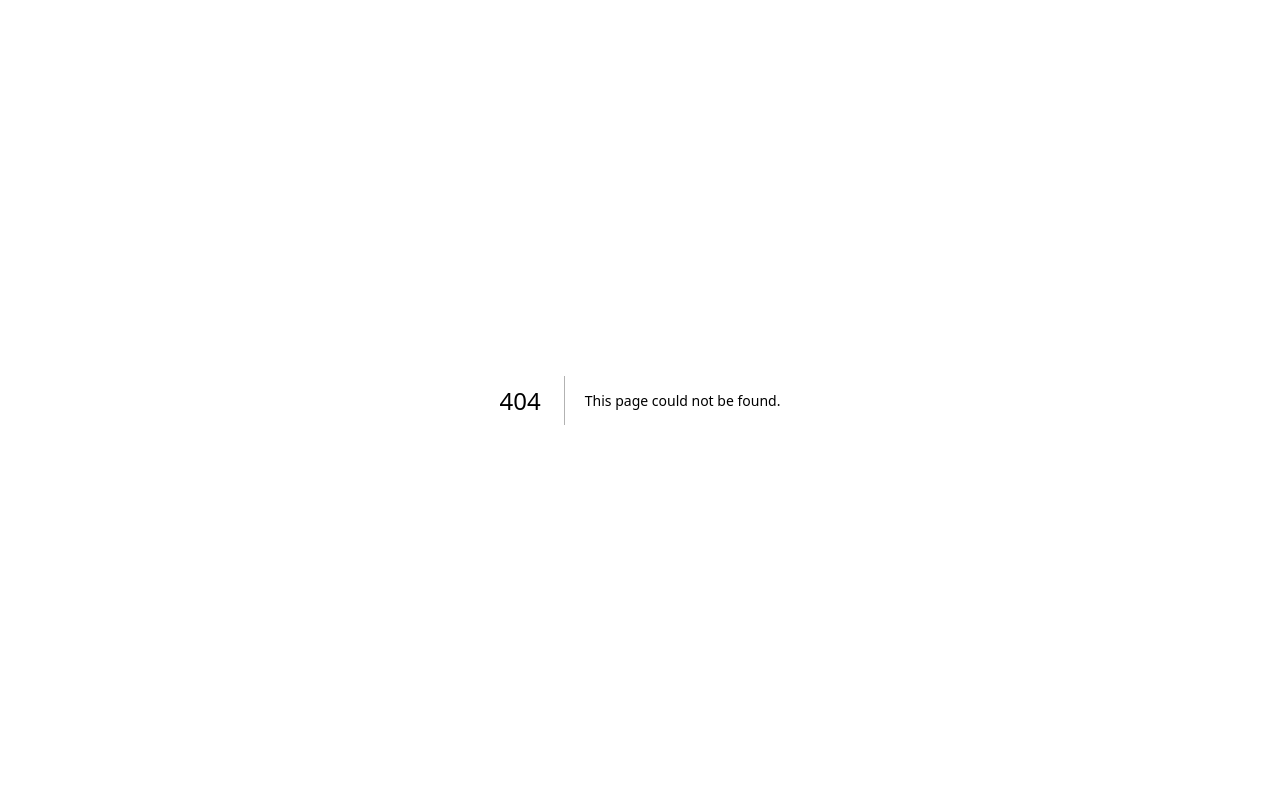
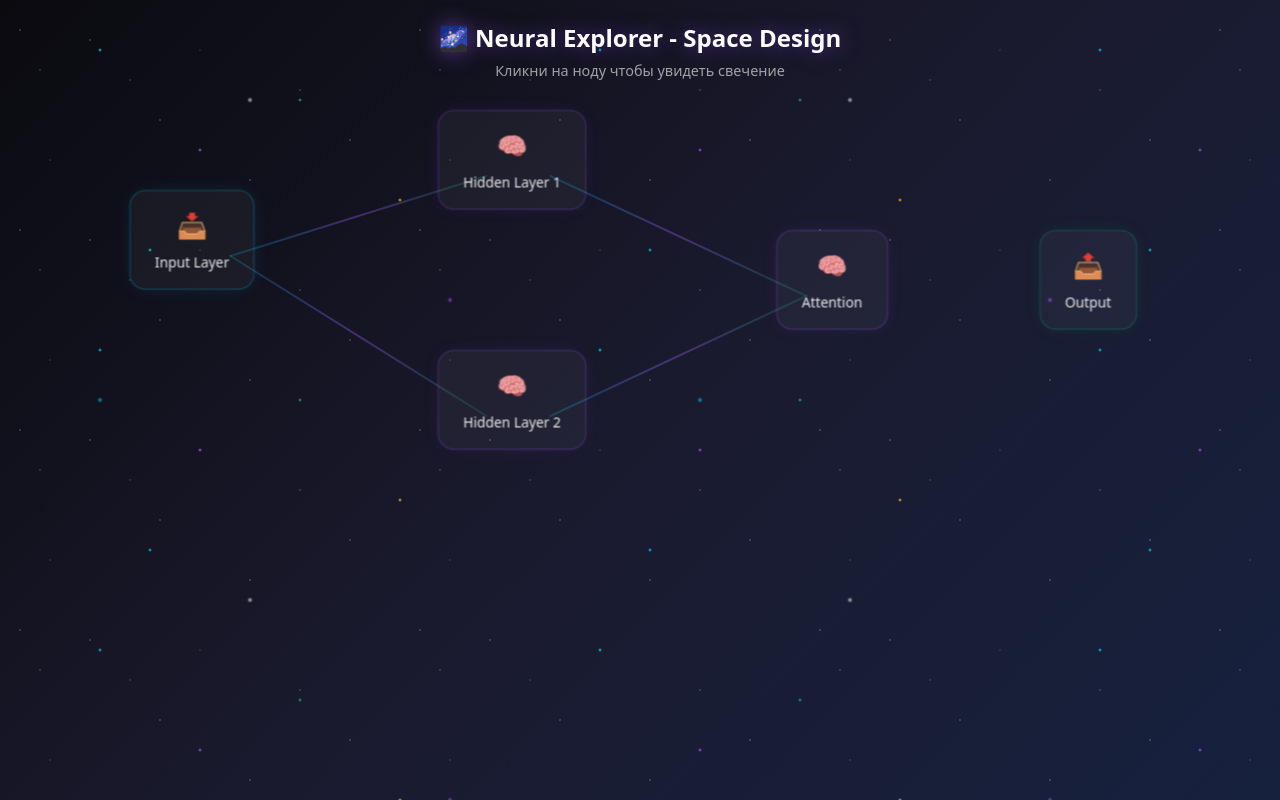
Before and after one commit to 7468096-ux/ai-mindmap, a Next.js app: page /playground in a window 1280 px wide. Before the commit this address had no page. Built offline with nearby package versions, Linux system fonts and the light colour scheme.

Commit message:
Add space design playground

```diff
--- /dev/null
+++ b/src/app/playground/page.tsx
@@ -0,0 +1,64 @@
+'use client';
+
+import { useState } from 'react';
+import './space.css';
+
+// Тестовые ноды
+const testNodes = [
+  { id: 1, name: 'Input Layer', type: 'input', x: 15, y: 30 },
+  { id: 2, name: 'Hidden Layer 1', type: 'hidden', x: 40, y: 20 },
+  { id: 3, name: 'Hidden Layer 2', type: 'hidden', x: 40, y: 50 },
+  { id: 4, name: 'Attention', type: 'hidden', x: 65, y: 35 },
+  { id: 5, name: 'Output', type: 'output', x: 85, y: 35 },
+];
+
+export default function Playground() {
+  const [selectedId, setSelectedId] = useState<number | null>(null);
+
+  return (
+    <div className="space-container">
+      {/* Звёзды */}
+      <div className="stars stars-small"></div>
+      <div className="stars stars-medium"></div>
+      <div className="stars stars-large"></div>
+
+      {/* Заголовок */}
+      <h1 className="space-title">🌌 Neural Explorer - Space Design</h1>
+      <p className="space-subtitle">Кликни на ноду чтобы увидеть свечение</p>
+
+      {/* Ноды */}
+      {testNodes.map((node) => (
+        <div
+          key={node.id}
+          className={`space-node node-${node.type} ${selectedId === node.id ? 'selected' : ''}`}
+          style={{ left: `${node.x}%`, top: `${node.y}%` }}
+          onClick={() => setSelectedId(selectedId === node.id ? null : node.id)}
+        >
+          <div className="node-glow"></div>
+          <div className="node-content">
+            <span className="node-icon">
+              {node.type === 'input' ? '📥' : node.type === 'output' ? '📤' : '🧠'}
+            </span>
+            <span className="node-name">{node.name}</span>
+          </div>
+        </div>
+      ))}
+
+      {/* Линии связей */}
+      <svg className="connections">
+        <defs>
+          <linearGradient id="lineGradient" x1="0%" y1="0%" x2="100%" y2="0%">
+            <stop offset="0%" stopColor="#00d4ff" stopOpacity="0.3" />
+            <stop offset="50%" stopColor="#a855f7" stopOpacity="0.6" />
+            <stop offset="100%" stopColor="#10b981" stopOpacity="0.3" />
+          </linearGradient>
+        </defs>
+        <line x1="18%" y1="32%" x2="38%" y2="22%" stroke="url(#lineGradient)" strokeWidth="2" />
+        <line x1="18%" y1="32%" x2="38%" y2="52%" stroke="url(#lineGradient)" strokeWidth="2" />
+        <line x1="43%" y1="22%" x2="63%" y2="37%" stroke="url(#lineGradient)" strokeWidth="2" />
+        <line x1="43%" y1="52%" x2="63%" y2="37%" stroke="url(#lineGradient)" strokeWidth="2" />
+        <line x1="68%" y1="37%" x2="83%" y2="37%" stroke="url(#lineGradient)" strokeWidth="2" />
+      </svg>
+    </div>
+  );
+}
--- /dev/null
+++ b/src/app/playground/space.css
@@ -0,0 +1,245 @@
+/* === КОСМИЧЕСКИЙ ФОН === */
+.space-container {
+  position: fixed;
+  inset: 0;
+  background: linear-gradient(135deg, #0a0a0f 0%, #1a1a2e 50%, #16213e 100%);
+  overflow: hidden;
+  font-family: system-ui, -apple-system, sans-serif;
+}
+
+/* === ЗВЁЗДЫ === */
+.stars {
+  position: absolute;
+  inset: 0;
+  pointer-events: none;
+}
+
+.stars-small {
+  background-image:
+    radial-gradient(1px 1px at 20px 30px, white, transparent),
+    radial-gradient(1px 1px at 40px 70px, rgba(255,255,255,0.8), transparent),
+    radial-gradient(1px 1px at 50px 160px, rgba(255,255,255,0.6), transparent),
+    radial-gradient(1px 1px at 90px 40px, white, transparent),
+    radial-gradient(1px 1px at 130px 80px, rgba(255,255,255,0.7), transparent),
+    radial-gradient(1px 1px at 160px 120px, white, transparent),
+    radial-gradient(1px 1px at 200px 50px, rgba(255,255,255,0.5), transparent),
+    radial-gradient(1px 1px at 250px 180px, white, transparent),
+    radial-gradient(1px 1px at 300px 90px, rgba(255,255,255,0.8), transparent),
+    radial-gradient(1px 1px at 350px 140px, white, transparent);
+  background-size: 400px 200px;
+  animation: twinkle 4s ease-in-out infinite;
+}
+
+.stars-medium {
+  background-image:
+    radial-gradient(2px 2px at 100px 50px, #00d4ff, transparent),
+    radial-gradient(2px 2px at 200px 150px, #a855f7, transparent),
+    radial-gradient(2px 2px at 300px 100px, #10b981, transparent),
+    radial-gradient(2px 2px at 400px 200px, #fbbf24, transparent),
+    radial-gradient(2px 2px at 150px 250px, #00d4ff, transparent);
+  background-size: 500px 300px;
+  animation: twinkle 6s ease-in-out infinite reverse;
+}
+
+.stars-large {
+  background-image:
+    radial-gradient(3px 3px at 250px 100px, white, transparent),
+    radial-gradient(3px 3px at 450px 300px, #a855f7, transparent),
+    radial-gradient(3px 3px at 100px 400px, #00d4ff, transparent);
+  background-size: 600px 500px;
+  animation: twinkle 8s ease-in-out infinite;
+}
+
+@keyframes twinkle {
+  0%, 100% { opacity: 1; }
+  50% { opacity: 0.5; }
+}
+
+/* === ЗАГОЛОВКИ === */
+.space-title {
+  position: absolute;
+  top: 20px;
+  left: 50%;
+  transform: translateX(-50%);
+  color: white;
+  font-size: 1.5rem;
+  font-weight: 600;
+  text-shadow: 0 0 20px rgba(168, 85, 247, 0.5);
+  z-index: 100;
+}
+
+.space-subtitle {
+  position: absolute;
+  top: 60px;
+  left: 50%;
+  transform: translateX(-50%);
+  color: rgba(255, 255, 255, 0.6);
+  font-size: 0.9rem;
+  z-index: 100;
+}
+
+/* === НОДЫ === */
+.space-node {
+  position: absolute;
+  transform: translate(-50%, -50%);
+  cursor: pointer;
+  z-index: 10;
+  transition: all 0.3s ease;
+}
+
+.node-content {
+  display: flex;
+  flex-direction: column;
+  align-items: center;
+  gap: 8px;
+  padding: 16px 24px;
+  background: rgba(255, 255, 255, 0.05);
+  backdrop-filter: blur(10px);
+  border-radius: 16px;
+  border: 1px solid rgba(255, 255, 255, 0.1);
+  transition: all 0.3s ease;
+}
+
+.node-icon {
+  font-size: 1.5rem;
+}
+
+.node-name {
+  color: white;
+  font-size: 0.85rem;
+  font-weight: 500;
+  white-space: nowrap;
+}
+
+/* === ТИПЫ НОД === */
+.node-input .node-content {
+  border-color: rgba(0, 212, 255, 0.3);
+  box-shadow: 0 0 20px rgba(0, 212, 255, 0.1);
+}
+
+.node-hidden .node-content {
+  border-color: rgba(168, 85, 247, 0.3);
+  box-shadow: 0 0 20px rgba(168, 85, 247, 0.1);
+}
+
+.node-output .node-content {
+  border-color: rgba(16, 185, 129, 0.3);
+  box-shadow: 0 0 20px rgba(16, 185, 129, 0.1);
+}
+
+/* === HOVER === */
+.space-node:hover .node-content {
+  background: rgba(255, 255, 255, 0.1);
+  transform: scale(1.05);
+}
+
+.node-input:hover .node-content {
+  border-color: rgba(0, 212, 255, 0.6);
+  box-shadow: 0 0 30px rgba(0, 212, 255, 0.2);
+}
+
+.node-hidden:hover .node-content {
+  border-color: rgba(168, 85, 247, 0.6);
+  box-shadow: 0 0 30px rgba(168, 85, 247, 0.2);
+}
+
+.node-output:hover .node-content {
+  border-color: rgba(16, 185, 129, 0.6);
+  box-shadow: 0 0 30px rgba(16, 185, 129, 0.2);
+}
+
+/* === СВЕЧЕНИЕ (GLOW) === */
+.node-glow {
+  position: absolute;
+  bottom: -20px;
+  left: 50%;
+  transform: translateX(-50%);
+  width: 120%;
+  height: 60px;
+  border-radius: 50%;
+  opacity: 0;
+  filter: blur(20px);
+  transition: all 0.4s ease;
+  pointer-events: none;
+}
+
+.node-input .node-glow {
+  background: radial-gradient(ellipse, rgba(0, 212, 255, 0.6) 0%, transparent 70%);
+}
+
+.node-hidden .node-glow {
+  background: radial-gradient(ellipse, rgba(168, 85, 247, 0.6) 0%, transparent 70%);
+}
+
+.node-output .node-glow {
+  background: radial-gradient(ellipse, rgba(16, 185, 129, 0.6) 0%, transparent 70%);
+}
+
+/* === SELECTED STATE === */
+.space-node.selected .node-glow {
+  opacity: 1;
+  height: 80px;
+  bottom: -30px;
+}
+
+.space-node.selected .node-content {
+  background: rgba(255, 255, 255, 0.15);
+  transform: scale(1.1);
+}
+
+.node-input.selected .node-content {
+  border-color: #00d4ff;
+  box-shadow:
+    0 0 40px rgba(0, 212, 255, 0.4),
+    inset 0 0 20px rgba(0, 212, 255, 0.1);
+}
+
+.node-hidden.selected .node-content {
+  border-color: #a855f7;
+  box-shadow:
+    0 0 40px rgba(168, 85, 247, 0.4),
+    inset 0 0 20px rgba(168, 85, 247, 0.1);
+}
+
+.node-output.selected .node-content {
+  border-color: #10b981;
+  box-shadow:
+    0 0 40px rgba(16, 185, 129, 0.4),
+    inset 0 0 20px rgba(16, 185, 129, 0.1);
+}
+
+/* === ЛИНИИ СВЯЗЕЙ === */
+.connections {
+  position: absolute;
+  inset: 0;
+  width: 100%;
+  height: 100%;
+  pointer-events: none;
+  z-index: 5;
+}
+
+.connections line {
+  stroke-linecap: round;
+  opacity: 0.6;
+}
+
+/* === АНИМАЦИЯ ПУЛЬСА === */
+@keyframes pulse {
+  0%, 100% {
+    transform: translate(-50%, -50%) scale(1);
+    opacity: 1;
+  }
+  50% {
+    transform: translate(-50%, -50%) scale(1.02);
+    opacity: 0.9;
+  }
+}
+
+.space-node {
+  animation: pulse 4s ease-in-out infinite;
+}
+
+.space-node:nth-child(2) { animation-delay: 0.5s; }
+.space-node:nth-child(3) { animation-delay: 1s; }
+.space-node:nth-child(4) { animation-delay: 1.5s; }
+.space-node:nth-child(5) { animation-delay: 2s; }
```
